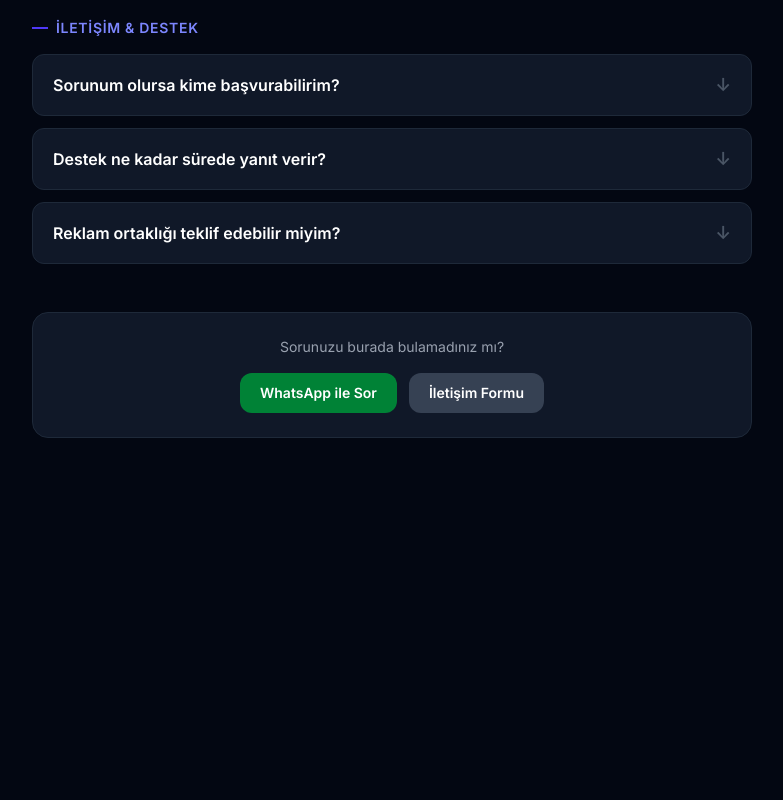
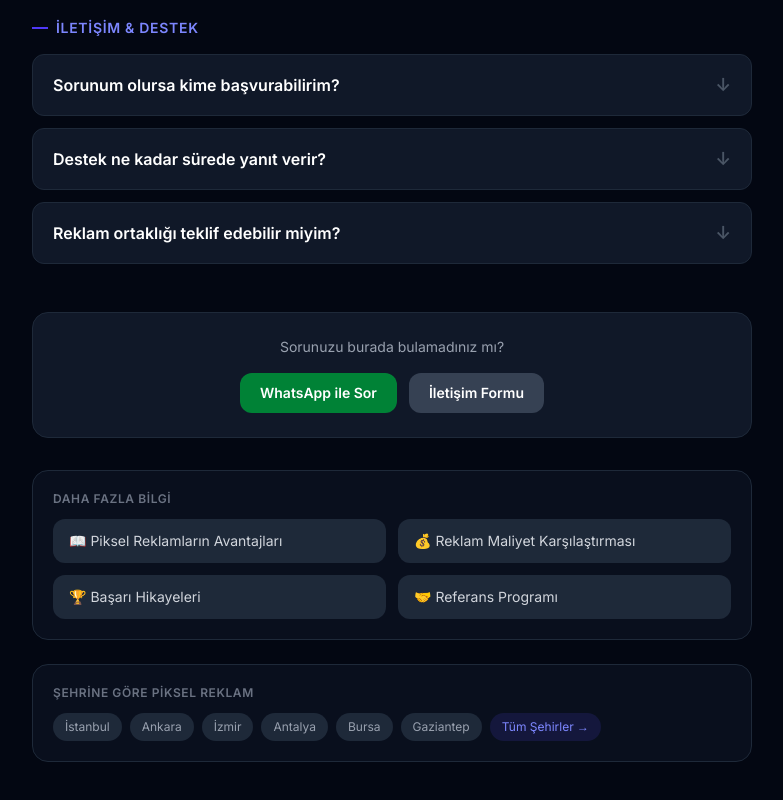
Before and after one commit to tasciomer565-ui/pikselduvari, a Next.js app in the folder frontend/: page /sss in a window 1280 px wide. Shown: the part 3003-3803 px from the top of the page, without its empty margins (248-1031 px from the left). Before the commit the page ends 3489 px from the top, so only its background shows below. Built offline with nearby package versions, Linux system fonts and the light colour scheme; no server answers.

Commit message:
SEO: breadcrumb schema, ic linkler, sehir/blog/sss cross-link agini guclendir

```diff
--- a/frontend/app/haberler/page.tsx
+++ b/frontend/app/haberler/page.tsx
@@ -9,10 +9,20 @@ export const metadata: Metadata = {
   alternates: { canonical: "https://pikselduvari.com/haberler" },
 };
 
+const breadcrumbLd = {
+  "@context": "https://schema.org",
+  "@type": "BreadcrumbList",
+  itemListElement: [
+    { "@type": "ListItem", position: 1, name: "Ana Sayfa", item: "https://pikselduvari.com" },
+    { "@type": "ListItem", position: 2, name: "Haberler & Blog", item: "https://pikselduvari.com/haberler" },
+  ],
+};
+
 export default function HaberlerPage() {
   const sorted = [...posts].reverse();
   return (
     <div className="min-h-screen bg-gray-950 text-white">
+      <script type="application/ld+json" dangerouslySetInnerHTML={{ __html: JSON.stringify(breadcrumbLd) }} />
       <nav className="border-b border-gray-800/50 px-6 py-4 flex items-center justify-between">
         <Link href="/" className="flex items-center gap-2">
           <div className="w-7 h-7 rounded bg-indigo-600 flex items-center justify-center text-xs font-bold">PD</div>
@@ -71,6 +81,32 @@ export default function HaberlerPage() {
           ))}
         </div>
 
+        {/* Şehir linkleri — iç SEO */}
+        <div className="mt-10 bg-gray-900/50 border border-gray-800 rounded-2xl p-5">
+          <p className="text-xs text-gray-500 font-semibold uppercase tracking-wider mb-3">Şehrine Göre Piksel Reklam</p>
+          <div className="flex flex-wrap gap-2">
+            {[
+              { slug: "istanbul", name: "İstanbul" },
+              { slug: "ankara", name: "Ankara" },
+              { slug: "izmir", name: "İzmir" },
+              { slug: "antalya", name: "Antalya" },
+              { slug: "bursa", name: "Bursa" },
+              { slug: "gaziantep", name: "Gaziantep" },
+              { slug: "konya", name: "Konya" },
+              { slug: "adana", name: "Adana" },
+              { slug: "kayseri", name: "Kayseri" },
+              { slug: "mersin", name: "Mersin" },
+            ].map((c) => (
+              <Link key={c.slug} href={`/sehir/${c.slug}`} className="text-xs bg-gray-800 hover:bg-indigo-900/50 hover:text-indigo-300 text-gray-400 px-3 py-1.5 rounded-full transition">
+                {c.name} Piksel Reklam
+              </Link>
+            ))}
+            <Link href="/sehirler" className="text-xs bg-indigo-900/30 hover:bg-indigo-900/60 text-indigo-400 px-3 py-1.5 rounded-full transition">
+              Tüm 81 İl →
+            </Link>
+          </div>
+        </div>
+
         <div className="mt-12 bg-indigo-950/30 border border-indigo-900/40 rounded-2xl p-8 text-center">
           <h3 className="text-xl font-bold mb-2">Yeni içeriklerden haberdar olun</h3>
           <p className="text-gray-400 text-sm mb-6">Her yeni yazıda ilk siz bilinin. Üstelik ücretsiz 10×10 piksel alanı kazanın.</p>
--- a/frontend/app/sehir/[sehir]/page.tsx
+++ b/frontend/app/sehir/[sehir]/page.tsx
@@ -38,11 +38,22 @@ export default async function SehirPage({ params }: { params: Promise<{ sehir: s
     publisher: { "@type": "Organization", name: "Piksel Duvarı", url: "https://pikselduvari.com" },
   };
 
+  const breadcrumbLd = {
+    "@context": "https://schema.org",
+    "@type": "BreadcrumbList",
+    itemListElement: [
+      { "@type": "ListItem", position: 1, name: "Ana Sayfa", item: "https://pikselduvari.com" },
+      { "@type": "ListItem", position: 2, name: "Tüm Şehirler", item: "https://pikselduvari.com/sehirler" },
+      { "@type": "ListItem", position: 3, name: `${data.name} Piksel Reklam`, item: `https://pikselduvari.com/sehir/${data.slug}` },
+    ],
+  };
+
   const otherCities = sehirler.filter((s) => s.slug !== data.slug).sort(() => Math.random() - 0.5).slice(0, 8);
 
   return (
     <div className="min-h-screen bg-gray-950 text-white">
       <script type="application/ld+json" dangerouslySetInnerHTML={{ __html: JSON.stringify(jsonLd) }} />
+      <script type="application/ld+json" dangerouslySetInnerHTML={{ __html: JSON.stringify(breadcrumbLd) }} />
       <nav className="border-b border-gray-800/50 px-6 py-4 flex items-center justify-between">
         <Link href="/" className="flex items-center gap-2">
           <div className="w-7 h-7 rounded bg-indigo-600 flex items-center justify-center text-xs font-bold">PD</div>
--- a/frontend/app/sss/page.tsx
+++ b/frontend/app/sss/page.tsx
@@ -140,7 +140,46 @@ export default function SSSPage() {
           <p className="text-gray-400 text-sm mb-4">Sorunuzu burada bulamadınız mı?</p>
           <div className="flex gap-3 justify-center flex-wrap">
             <a href="https://wa.me/905551663380" target="_blank" rel="noopener noreferrer" className="bg-green-700 hover:bg-green-600 transition px-5 py-2.5 rounded-xl text-sm font-semibold">WhatsApp ile Sor</a>
-            <a href="/iletisim" className="bg-gray-700 hover:bg-gray-600 transition px-5 py-2.5 rounded-xl text-sm font-semibold">İletişim Formu</a>
+            <Link href="/iletisim" className="bg-gray-700 hover:bg-gray-600 transition px-5 py-2.5 rounded-xl text-sm font-semibold">İletişim Formu</Link>
+          </div>
+        </div>
+
+        {/* İlgili İçerikler */}
+        <div className="mt-8 bg-gray-900/50 border border-gray-800 rounded-2xl p-5">
+          <p className="text-xs text-gray-500 font-semibold uppercase tracking-wider mb-3">Daha Fazla Bilgi</p>
+          <div className="grid grid-cols-1 sm:grid-cols-2 gap-3">
+            {[
+              { href: "/haberler/piksel-reklamlarin-avantajlari", label: "📖 Piksel Reklamların Avantajları" },
+              { href: "/haberler/dijital-reklam-maliyetleri-karsilastirma", label: "💰 Reklam Maliyet Karşılaştırması" },
+              { href: "/basari-hikayeleri", label: "🏆 Başarı Hikayeleri" },
+              { href: "/referans", label: "🤝 Referans Programı" },
+            ].map((l) => (
+              <Link key={l.href} href={l.href} className="bg-gray-800 hover:bg-gray-700 transition rounded-xl px-4 py-3 text-sm text-gray-300 hover:text-white">
+                {l.label}
+              </Link>
+            ))}
+          </div>
+        </div>
+
+        {/* Şehir Sayfaları */}
+        <div className="mt-6 bg-gray-900/50 border border-gray-800 rounded-2xl p-5">
+          <p className="text-xs text-gray-500 font-semibold uppercase tracking-wider mb-3">Şehrine Göre Piksel Reklam</p>
+          <div className="flex flex-wrap gap-2">
+            {[
+              { slug: "istanbul", name: "İstanbul" },
+              { slug: "ankara", name: "Ankara" },
+              { slug: "izmir", name: "İzmir" },
+              { slug: "antalya", name: "Antalya" },
+              { slug: "bursa", name: "Bursa" },
+              { slug: "gaziantep", name: "Gaziantep" },
+            ].map((c) => (
+              <Link key={c.slug} href={`/sehir/${c.slug}`} className="text-xs bg-gray-800 hover:bg-indigo-900/50 hover:text-indigo-300 text-gray-400 px-3 py-1.5 rounded-full transition">
+                {c.name}
+              </Link>
+            ))}
+            <Link href="/sehirler" className="text-xs bg-indigo-900/30 text-indigo-400 hover:bg-indigo-900/60 px-3 py-1.5 rounded-full transition">
+              Tüm Şehirler →
+            </Link>
           </div>
         </div>
       </main>
```
